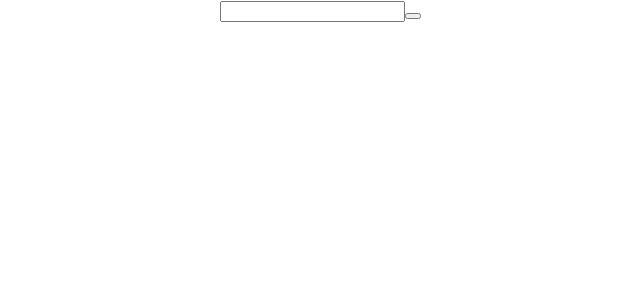
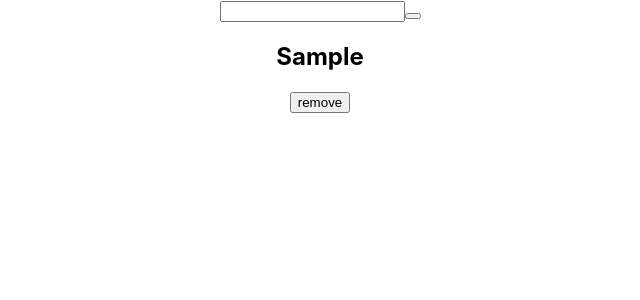
Before and after one commit to rachelrondon/to-do-list, a React (Create React App) app: page / in a window 1280 px wide. Both pictures are taken after typing "Sample" into the empty fields and a click on the button 732 px from the left and 16 px from the top of the page. Shown: the top 300 px of the page, without its empty margins (320-960 px from the left). Built offline with nearby package versions, Linux system fonts and the light colour scheme.

Commit message:
feat: update ToDoList

```diff
--- a/src/ToDoList.js
+++ b/src/ToDoList.js
@@ -5,17 +5,12 @@ const ToDoList = () => {
   const [toDo, setToDo] = useState("");
   const [toDoList, setToDoList] = useState([]);
 
-  console.log('toDo', toDo);
-  console.log('toDoList', toDoList);
-
   const addToDo = (e) => {
     e.preventDefault();
     const addToDo = [...toDoList, toDo];
     setToDoList(addToDo);
     setToDo("");
   };
-
-  console.log(toDoList);
 
   return (
     <div>
@@ -29,6 +24,17 @@ const ToDoList = () => {
           />
           <button type="submit" />
         </form>
+        {toDoList.map((item) => {
+          return (
+            <div className="to-do">
+            <h2>{item}</h2>
+            <button
+              className="remove">
+                remove
+              </button>
+            </div>
+          )
+        })}
     </div>
   )
 };
```
Lines whose indentation alone changed are shown as unchanged.
